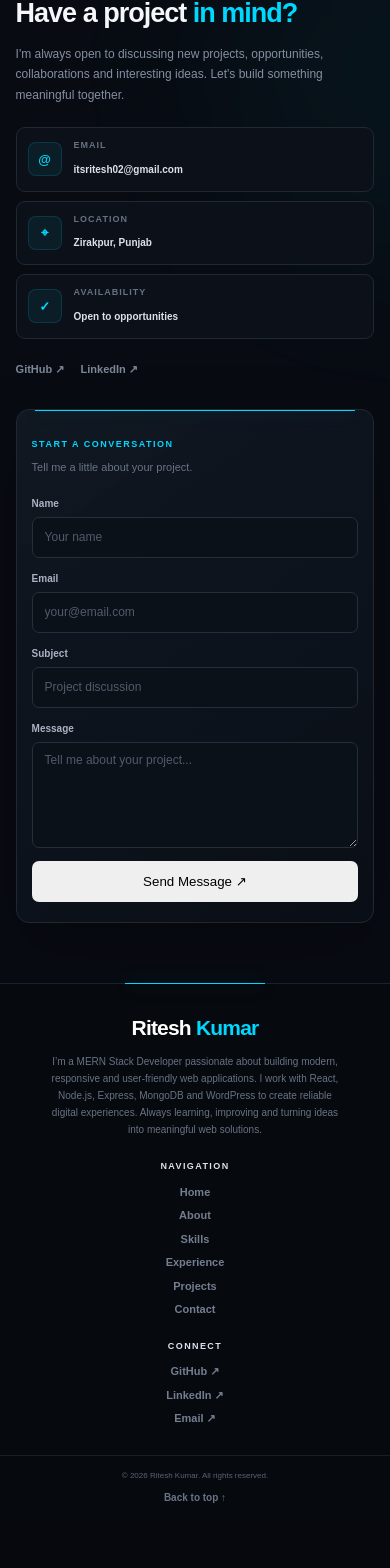
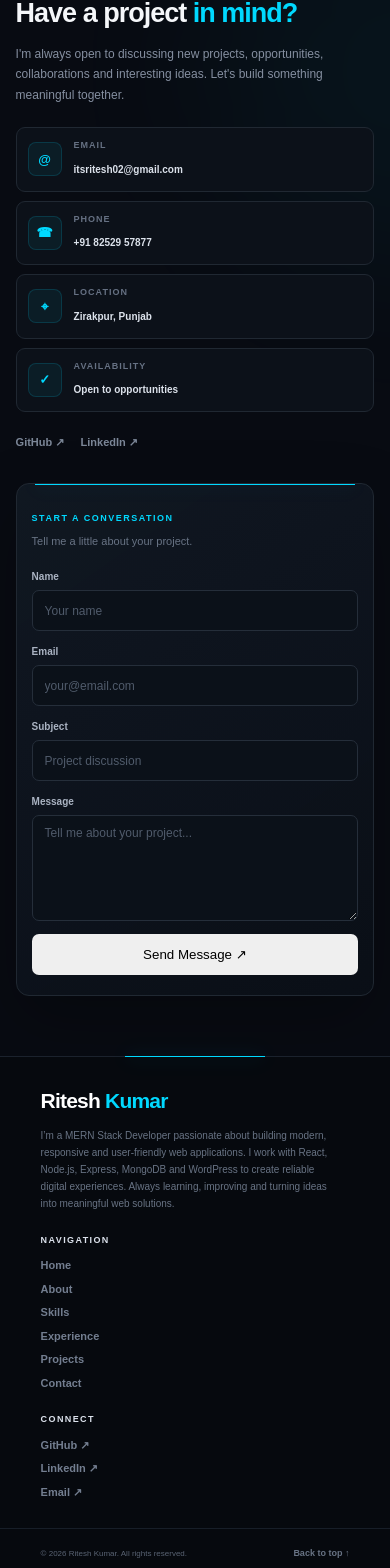
Before and after one commit to itsritesh02/Portfolio, a React (Vite) app in the folder client/: page / in a window 390 px wide. Shown: the part 8720-10288 px from the top of the page. Before the commit the page ends 10239 px from the top, so only its background shows below. Built offline with nearby package versions, Linux system fonts and the light colour scheme.

Commit message:
css fixed

```diff
--- a/client/src/components/Footer.css
+++ b/client/src/components/Footer.css
@@ -4,9 +4,7 @@
 
 .footer {
   position: relative;
-
   background: #06090e;
-
   border-top: 1px solid #1b222d;
 }
 
@@ -14,7 +12,6 @@
   content: "";
 
   position: absolute;
-
   top: -1px;
   left: 50%;
 
@@ -219,8 +216,6 @@
   }
 
 }
-
-
 /* =========================================
    MOBILE
 ========================================= */
@@ -232,19 +227,23 @@
 
     gap: 25px;
 
-    padding: 32px 0;
+    padding: 32px 30px;
 
-    text-align: center;
+    text-align: left;
+  }
+
+  .footer-brand {
+    width: 100%;
   }
 
   .footer-brand p {
-    margin-left: auto;
-    margin-right: auto;
+    margin-left: 0;
+    margin-right: 0;
   }
 
   .footer-links,
   .footer-socials {
-    align-items: center;
+    align-items: flex-start;
   }
 
   .footer-links a:hover,
@@ -253,15 +252,16 @@
   }
 
   .footer-bottom-container {
-    flex-direction: column;
+    flex-direction: row;
 
-    justify-content: center;
+    align-items: center;
 
-    gap: 8px;
+    justify-content: space-between;
 
-    padding: 14px 0;
+    gap: 15px;
+
+    padding: 14px 30px;
   }
-
 }
 
 
@@ -274,7 +274,7 @@
   .footer-container {
     gap: 22px;
 
-    padding: 28px 0;
+    padding: 28px 25px;
   }
 
   .footer-logo {
@@ -292,10 +292,19 @@
   .footer-links,
   .footer-socials {
     gap: 7px;
+
+    align-items: flex-start;
+  }
+
+  .footer-bottom-container {
+    padding: 14px 25px;
   }
 
   .footer-bottom p {
     font-size: 8px;
   }
 
+  .back-top {
+    font-size: 9px;
+  }
 }
--- a/client/src/sections/Contact.jsx
+++ b/client/src/sections/Contact.jsx
@@ -107,9 +107,19 @@ const Contact = () => {
 
                 <div>
                   <span>Email</span>
-
                   <a href="mailto:itsritesh02@gmail.com">
                     itsritesh02@gmail.com
+                  </a>
+                </div>
+              </div>
+
+              <div className="contact-detail">
+                <div className="contact-detail-icon">☎</div>
+
+                <div>
+                  <span>Phone</span>
+                  <a href="tel:+918252987877">
+                    +91 82529 57877
                   </a>
                 </div>
               </div>
@@ -121,7 +131,6 @@ const Contact = () => {
 
                 <div>
                   <span>Location</span>
-
                   <strong>
                     Zirakpur, Punjab
                   </strong>
@@ -135,7 +144,6 @@ const Contact = () => {
 
                 <div>
                   <span>Availability</span>
-
                   <strong>
                     Open to opportunities
                   </strong>
```
